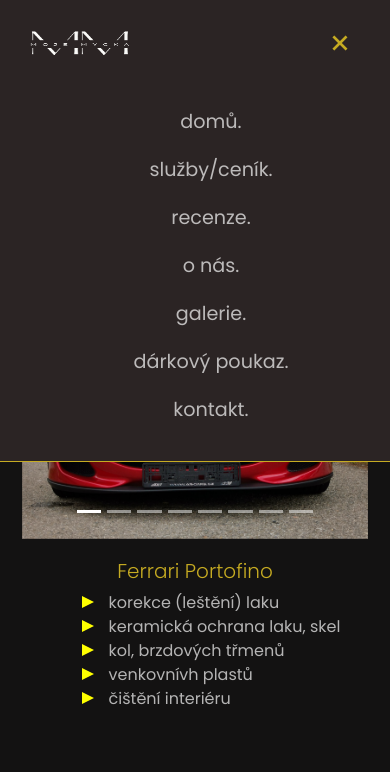
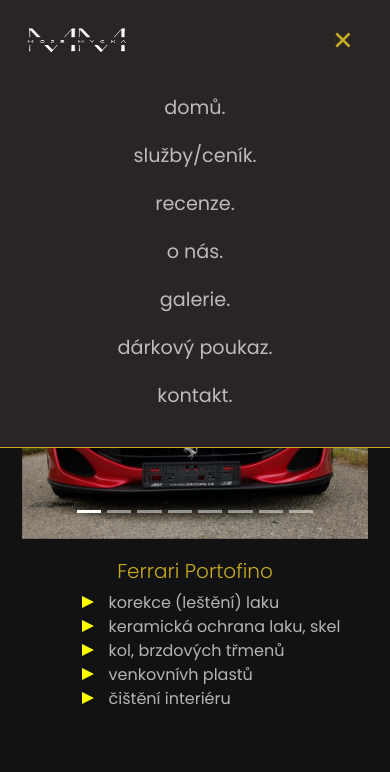
Before and after one commit to malyrudy/mojeMycka, a website: page galerie.html in a window 390 px wide. Both pictures are taken after a click on the button 340 px from the left and 42 px from the top of the page. Shown: the top 772 px of the page. Drawn offline with nearby package versions, Linux system fonts and the light colour scheme.

Commit message:
nav uprava i pro galerii hotovo

```diff
--- a/styles/index.css
+++ b/styles/index.css
@@ -76,18 +76,22 @@
     z-index: 999;
     background-color: rgb(43, 36, 36);
     border-bottom: .1rem solid rgba(0, 0, 0, 0.2);
+    display: flex;
+    align-items: center;
+    justify-content: center;
 }
 
 nav {
     color: var(--white);
     display: flex;
     flex-direction: row;
-    align-items: space-between;
     justify-content: space-between;
+    align-items: center;
     width: 100%;
     max-width: 1440px;
     padding: 30px;
     margin: 0 auto;
+    max-height: 80px;
 }
 
 .nav-header {
@@ -127,6 +131,7 @@
 .navbar ul {
     display: inline-flex;
     gap: 35px;
+    margin-bottom: 0;
 }
 
 .navbar ul a:hover:not(.btn),
@@ -471,6 +476,11 @@
         padding: 0;
         overflow: visible;
     }
+
+    .navbar {
+        width: 100%;
+        padding: 0;
+    }
     .navbar ul {
         display: none;
         gap: 0;
@@ -492,6 +502,9 @@
         visibility: visible;
         background-color: rgb(43, 36, 36);
         /* visibility: visible; */
+        padding-left: 0;
+        padding-right: 0;
+        margin-bottom: 10px;
     }
 
     nav button {
@@ -524,7 +537,7 @@
 
     .nav-header {
         width: 100%;
-        padding: 30px !important;
+        padding: 27px !important;
     }
 
     /* SECTION HOME */
```
Also changed, not shown: styles/galerie.css (line endings or trailing spaces), 1 other file.
